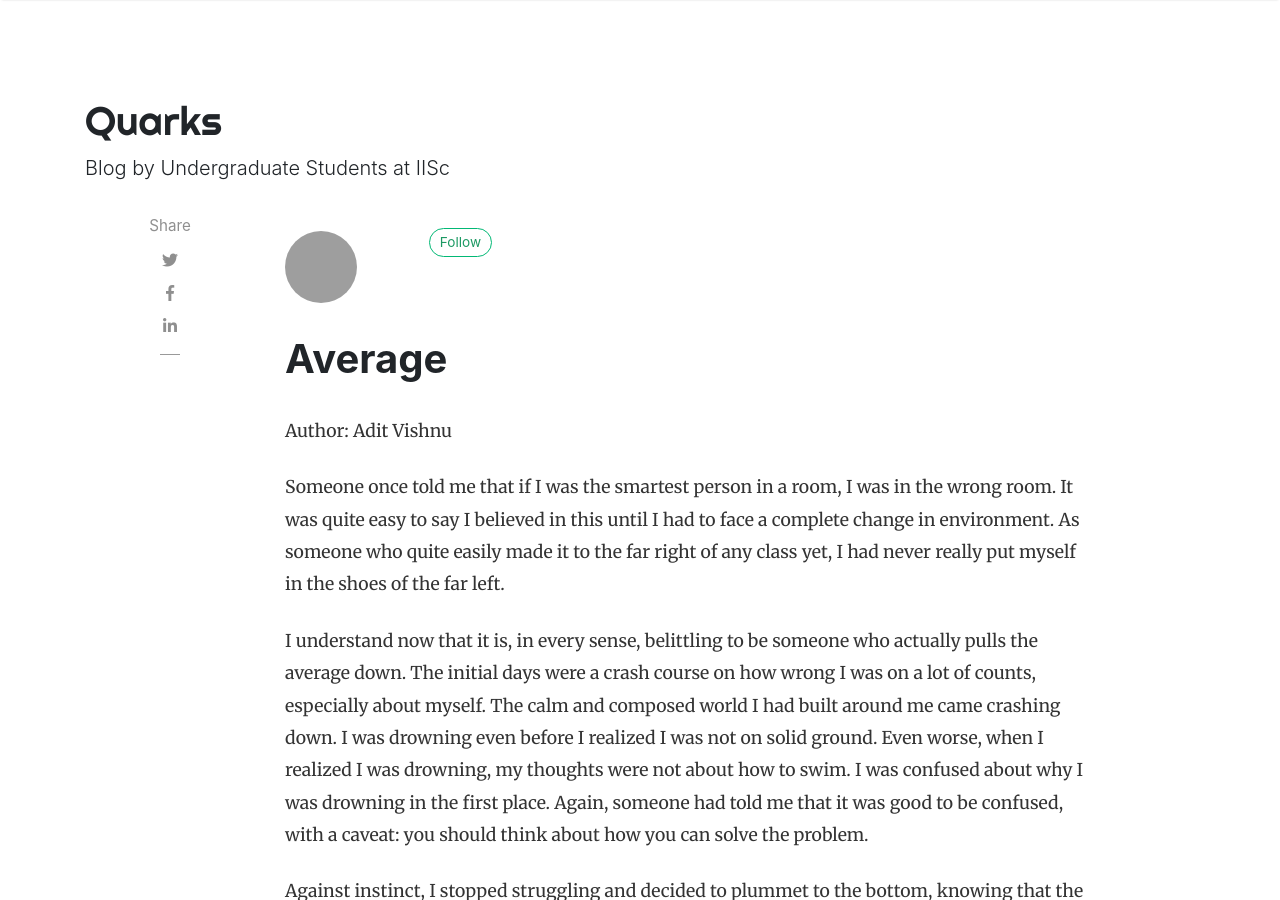
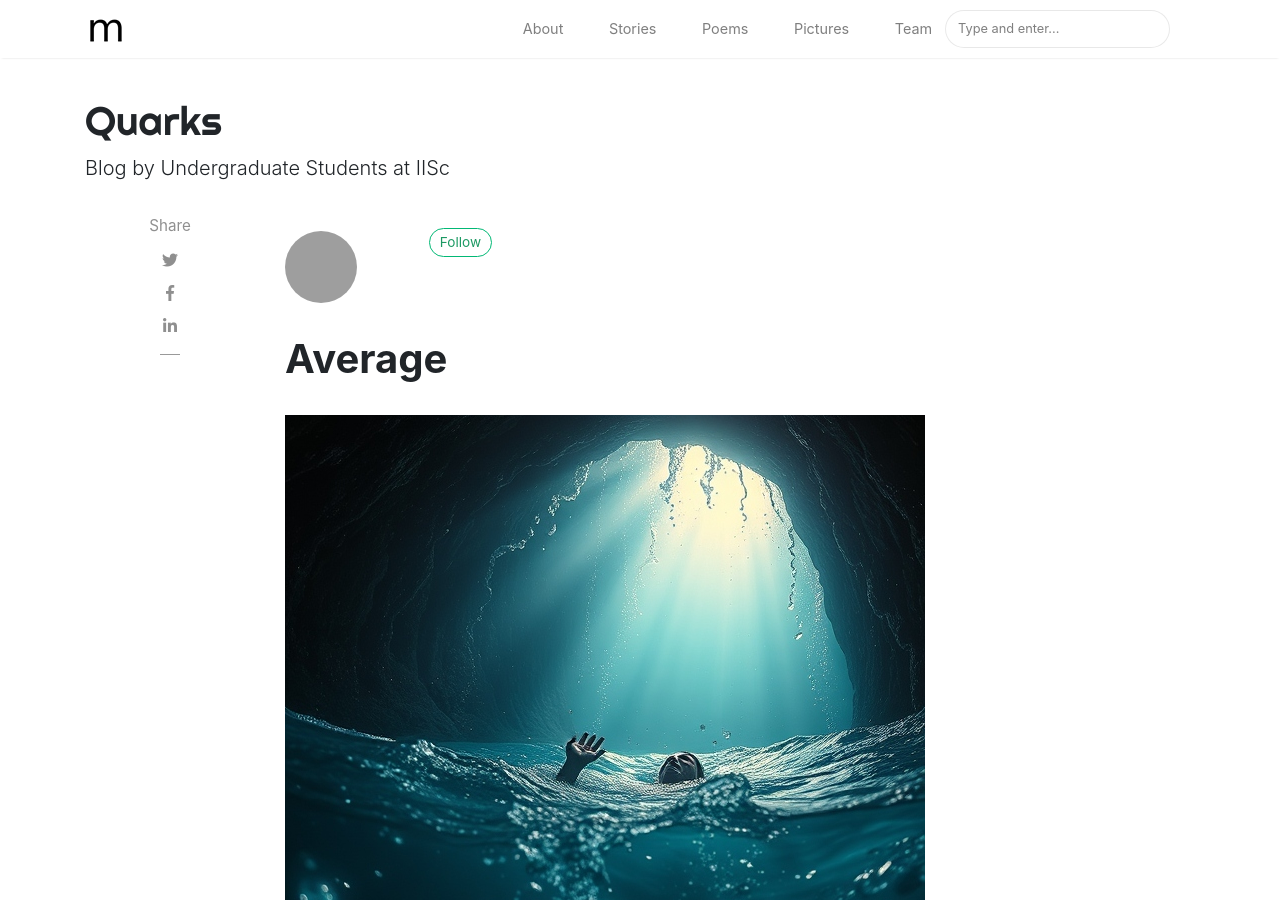
Before and after one commit to Quarks-IISc/blog, a Jekyll site: the page built from _posts/2024-12-03-Average.md, in a window 1280 px wide and 900 px high. Built offline with Jekyll 4.4.1, drawn with Linux system fonts in a browser that asks for light colours; nearby versions of some CDN libraries; comment, search, counter and statistics services are not loaded; grey boxes are pictures that could not be loaded.

Commit message:
Average-image)

```diff
--- a/_posts/2024-12-03-Average.md
+++ b/_posts/2024-12-03-Average.md
@@ -5,6 +5,7 @@
 #categories: [  ]
 author: Adit Vishnu
 categories: stories
+image: "/assets/images/Average.jpg"
 featured: true
 ---
 Author: Adit Vishnu
```
Also changed, not shown: assets/images/Average.jpg (added).
